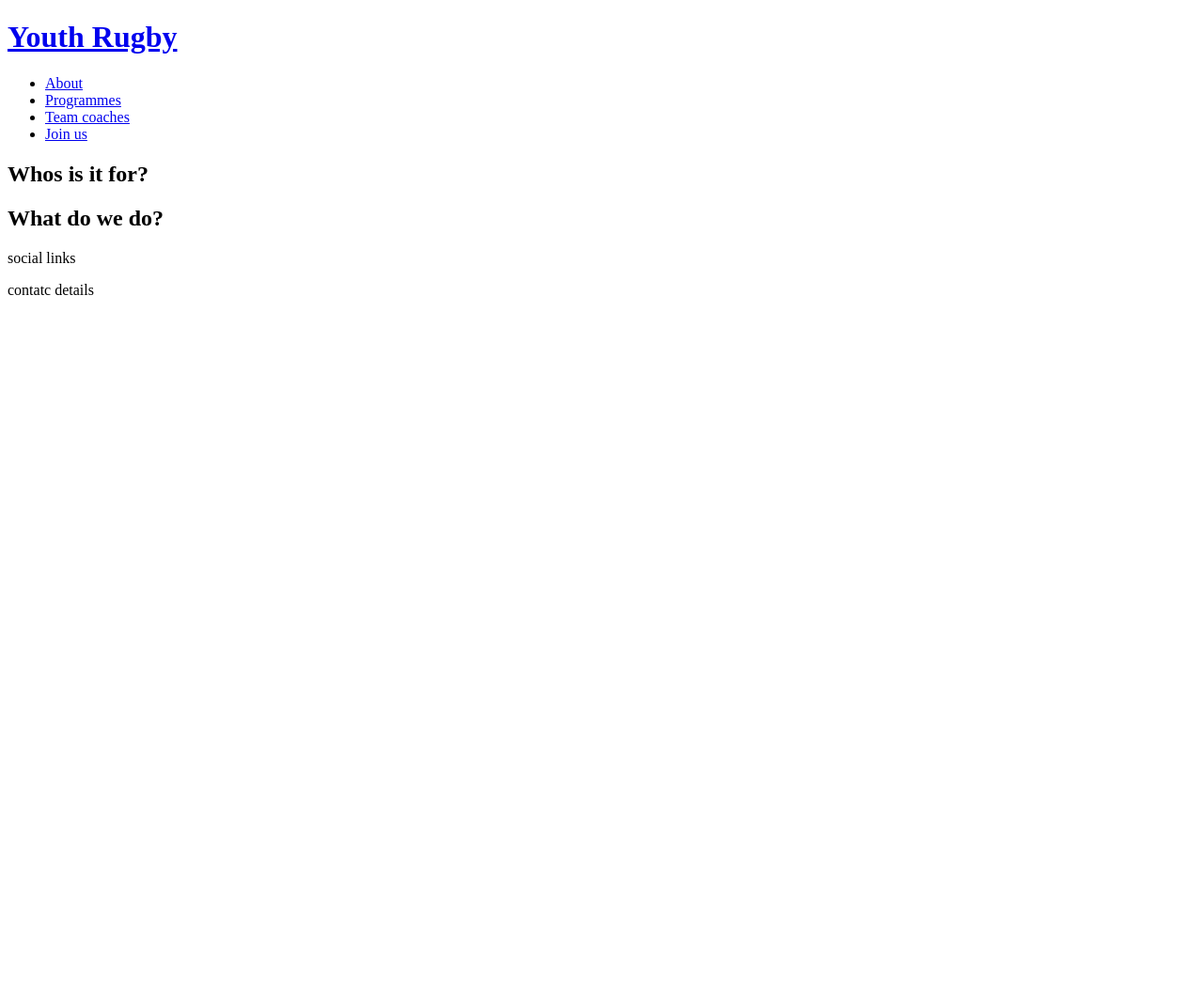
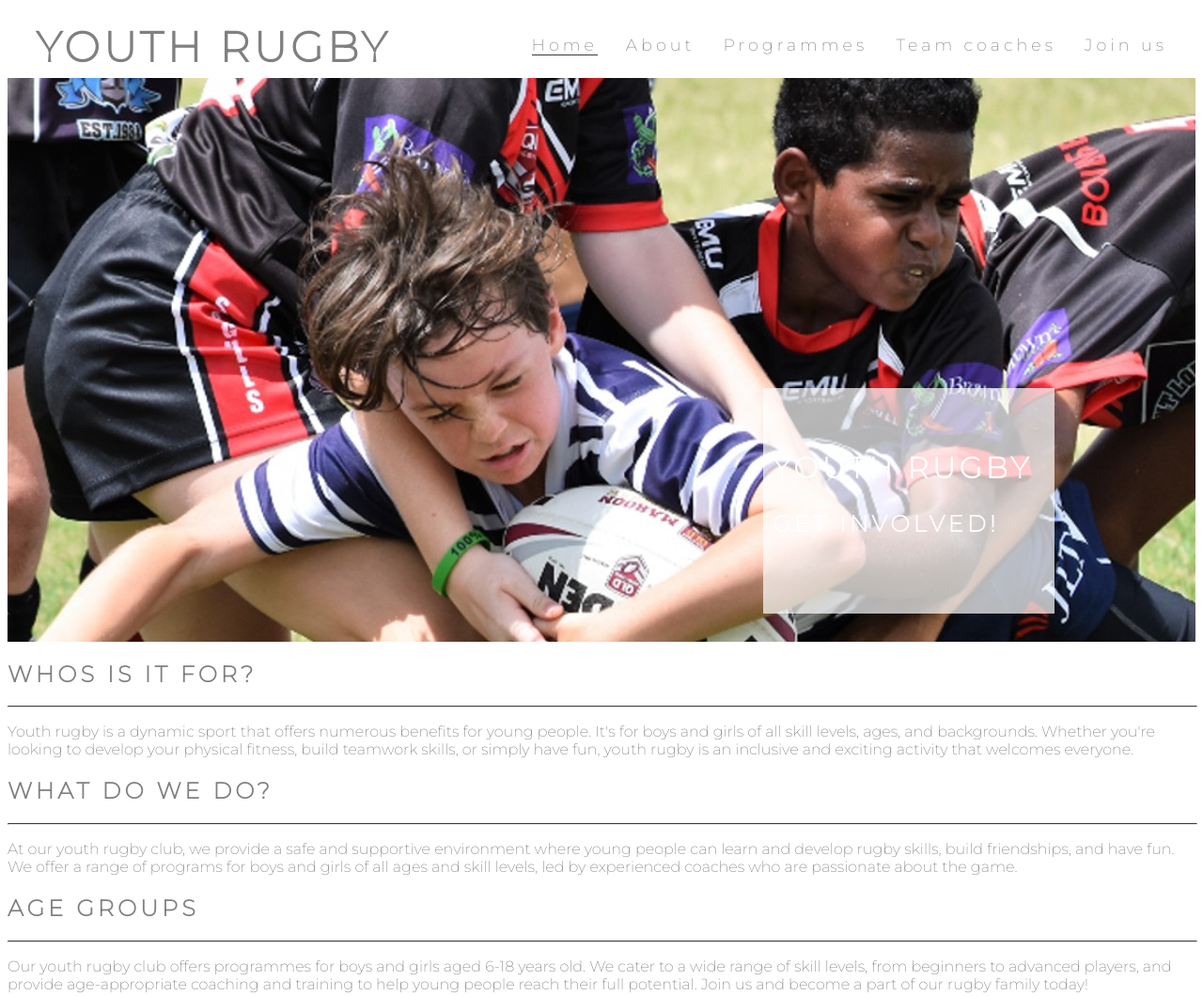
Before and after one commit to 1Real1Aisling/kids_rugby, a plain HTML site: page index.html in a window 1280 px wide. Shown: the top 1060 px of the page at 94% size. Before the commit the page ends 800 px from the top, so only its background shows below. Drawn offline with Linux system fonts and the light colour scheme.

Commit message:
Add text to the main page and some styling included hero image

```diff
--- a/assets/css/style.css
+++ b/assets/css/style.css
@@ -0,0 +1,109 @@
+  @import url('https://fonts.googleapis.com/css2?family=Montserrat:wght@200&family=Oswald:wght@300&display=swap');
+
+  body {
+    font-family: Montserrat, sans-serif;
+    font-weight: 300;
+    color: grey;
+  }
+
+/* headings and logo */
+
+h1, h2 {
+    font-family: Montserrat, sans-serif;
+    text-transform: uppercase;
+    letter-spacing: 4px;
+    color: grey
+ }
+
+ #logo {
+    float: left;
+    font-size: 280%;
+    margin-left: 30px;
+ }
+
+/* navigation links */
+
+#menu {
+    font-size: 110%;
+    letter-spacing: 4px;
+    line-height: 60px;
+}
+#logo {
+    line-height: 5px;
+}
+
+#menu li {
+    float: right;
+    list-style-type: none;
+    margin-right: 30px
+}
+
+#menu a {
+    text-decoration: none;
+    color: inherit;
+}
+
+#menu a:hover {
+    border-bottom: 1px solid #3a3a3a
+}
+
+.active {
+    border-bottom: 1px solid #3a3a3a
+}
+
+/* hero image */
+#hero-outer {
+    height: 600px;
+    width: 100%;
+    overflow: hidden;
+
+    position: relative;
+}
+
+#cover-text, #cover-text h2 {
+    color: #fff;
+}
+
+#hero-image {
+    height: 600px;
+    width: 100%;
+    background: url('../images/rugby_hero_image2.jpg') no-repeat center center;
+}
+
+@keyframes hero-zoom {
+    from{
+        transform: scale(1);
+    }
+    to{
+        transform: scale(1.1);
+    }
+}
+
+#cover-text {
+    font-size: 130%;
+    font-family: Montserrat, sans-serif;
+    text-transform: uppercase;
+    letter-spacing: 4px;
+
+    width: 300px;
+    height: 200px;
+
+    padding-top: 40px;
+    padding-left: 10px;
+
+    background-color: rgba(255, 255, 255, 0.7);
+
+    bottom: 30px;
+    right: 150px;
+
+    position: absolute;
+
+}
+
+/*club on home page*/
+
+hr {
+    border-top: 1px solid #3a3a3a;
+    width: 100%;
+    margin: 5px 0;
+}
--- a/index.html
+++ b/index.html
@@ -13,35 +13,61 @@
     <body>
         <header>
             <a href="index.html">
-                <h1>Youth Rugby</h1>
+                <h1 id="logo">Youth Rugby</h1>
             </a>
-            <nav>
+            <nav id="menu">
                     <ul>
                         <li>
-                            <a href="#">About</a>
+                            <a href="#">Join us</a>
+                        </li>
+                        <li>
+                            <a href="#">Team coaches</a>
                         </li>
                         <li>
                             <a href="#">Programmes</a>
                         </li>
                         <li>
-                            <a href="#">Team coaches</a>
+                            <a href="#">About</a>
                         </li>
                         <li>
-                            <a href="#">Join us</a>
+                            <a href="index.html" class="active">Home</a>
                         </li>
+
                     </ul>
             </nav>
 
         </header>
-        <section>
-            <h1>Whos is it for?</h1>
+        <section id="hero-outer">
+            <div id="hero-image"></div>
+            <div id="cover-text">
+                <h2>Youth Rugby</h2>
+                <h3>Get involved!</h3>
+            </div>
         </section>
-        <section>
-            <h1>What do we do?</h1>
+        <section id="club">
+            <div>
+
+                <h1>Whos is it for?</h1>
+                <hr>
+                <p>Youth rugby is a dynamic sport that offers numerous benefits for young people. It's for boys and girls of all skill levels, ages, and backgrounds. Whether you're looking to develop your physical fitness, build teamwork skills, or simply have fun, youth rugby is an inclusive and exciting activity that welcomes everyone.</p>
+            </div>
+            <div>
+
+                <h1>What do we do?</h1>
+                <hr>
+                <p>At our youth rugby club, we provide a safe and supportive environment where young people can learn and develop rugby skills, build friendships, and have fun. We offer a range of programs for boys and girls of all ages and skill levels, led by experienced coaches who are passionate about the game.</p>
+            </div>
+            <div>
+
+            <h1>Age groups</h1>
+            <hr>
+            <p>Our youth rugby club offers programmes for boys and girls aged 6-18 years old. We cater to a wide range of skill levels, from beginners to advanced players, and provide age-appropriate coaching and training to help young people reach their full potential. Join us and become a part of our rugby family today!</p>
+            </div>
         </section>
         <footer>
             <p>social links</p>
-            <p>contatc details</p>
+            <p>contact details</p>
+            <p>2023 Youth Rugby. All rights reserved.</p>
         </footer>
 
     </body>
```
Also changed, not shown: assets/images/rugby_hero_image2.jpg (added), 1 other file.
